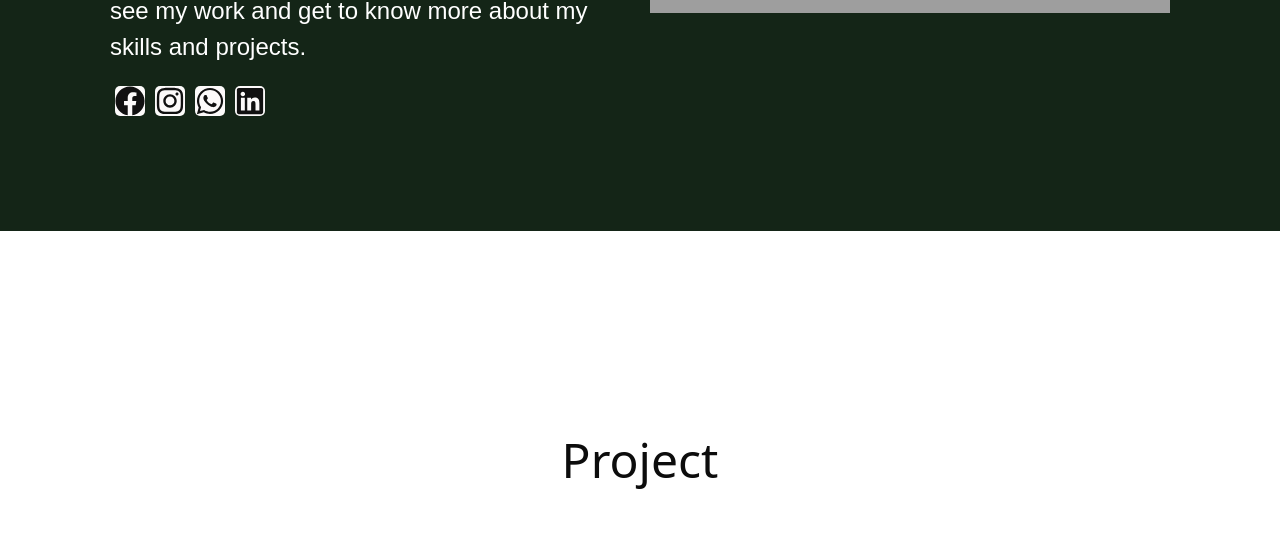
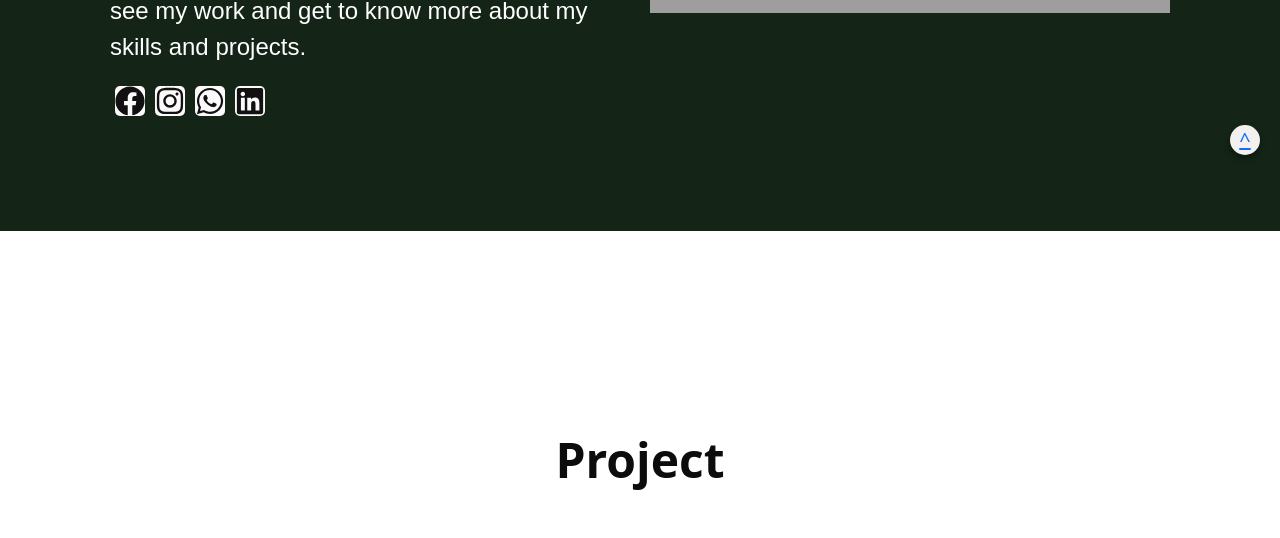
Before and after one commit to BeLaughter/My-Portfolio, a React (Vite) app: page / in a window 1280 px wide. Shown: the part 595-1133 px from the top of the page. Built offline with nearby package versions, Linux system fonts and the light colour scheme; grey boxes are pictures that could not be loaded.

Commit message:
my changes

```diff
--- a/src/App.css
+++ b/src/App.css
@@ -43,13 +43,41 @@ ul li {
   background-color: #fc6704 !important;
 }
 .b2top {
-  position: absolute;
-  bottom: opx;
-  right: 0px;
+  position: fixed;
+  bottom: 50px; /* Distance from the bottom of the page */
+  right: 20px;
   width: 30px;
   height: 30px;
-  background-color: #fc6704;
-  color: white;
+  background-color: #f3f0ee;
+  color: rgb(8, 8, 8);
   text-align: center;
+  border-radius: 50%;
   justify-content: center;
+  font-size: 20px;
+  cursor: pointer;
+  box-shadow: 0 4px 6px rgba(8, 8, 8, 0.5);
 }
+
+@keyframes textAnimation {
+  0% {
+    transform: translateX(0);
+    font-size: 2em;
+    color: #ff6347;
+  }
+  50% {
+    transform: translateX(10px);
+    font-size: 3em; /* The text grows to 3em */
+    color: #32cd32;
+  }
+  100% {
+    transform: translateX(0);
+    font-size: 2em; /* The text returns to its original size */
+    color: #1e90ff;
+  }
+}
+
+/* Styling for the paragraph element */
+h1 {
+  font-weight: bold;
+  animation: textAnimation 3s;
+}
--- a/src/Components/Header.css
+++ b/src/Components/Header.css
@@ -50,3 +50,31 @@
   box-shadow: px Opx 30px rgba(227, 228, 237, 0.37) !important;
   border: 2px solid rgba(255, 255, 255, 0.18) !important;
 }
+
+@keyframes fadeRotate {
+  0% {
+    opacity: 0;
+    transform: rotate(0deg);
+  }
+  25% {
+    opacity: 0.1;
+    transform: rotate(90deg);
+  }
+  50% {
+    opacity: 0.3;
+    transform: rotate(180deg);
+  }
+  75% {
+    opacity: 0.6;
+    transform: rotate(270deg);
+  }
+  100% {
+    opacity: 1;
+    transform: rotate(360deg);
+  }
+}
+
+/* Styling for the paragraph element */
+.ben {
+  animation: fadeRotate 4s ease-in-out; /* Apply fade and rotate animation */
+}
--- a/src/Components/Header.jsx
+++ b/src/Components/Header.jsx
@@ -6,7 +6,7 @@ function Header() {
         <div className="flex-item2">
           <nav className="navbar navbar-expand-lg navbar-light bg-dark">
             <div className="container-fluid">
-              <a className="navbar-brand orange" id="nav" href="#">
+              <a className="navbar-brand orange ben" id="nav" href="#">
                 BENSON
               </a>
               <button
```
